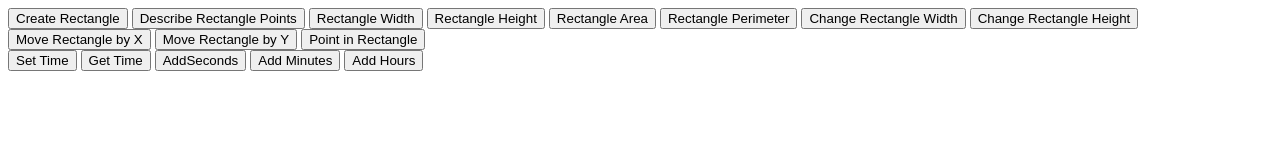
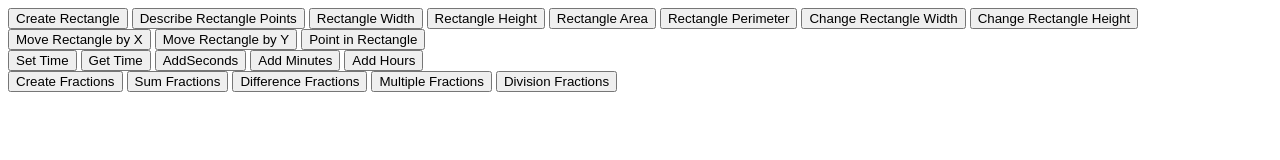
Before and after one commit to Andretan322/jsObjectsBeetroot, a plain HTML site: page index.html in a window 1280 px wide. Drawn offline with Linux system fonts and the light colour scheme.

Commit message:
create buttons to Fraction tasks

```diff
--- a/index.html
+++ b/index.html
@@ -55,5 +55,13 @@
       <button onclick="addMinutes()">Add Minutes</button>
       <button onclick="addHours()">Add Hours</button>
     </div>
+
+    <div class="fraction">
+      <button onclick="createFractions()">Create Fractions</button>
+      <button onclick="getSumFractions()">Sum Fractions</button>
+      <button onclick="getDifferenceFractions()">Difference Fractions</button>
+      <button onclick="getMultipleFractions()">Multiple Fractions</button>
+      <button onclick="getDivisionFractions()">Division Fractions</button>
+    </div>
   </body>
 </html>
```
